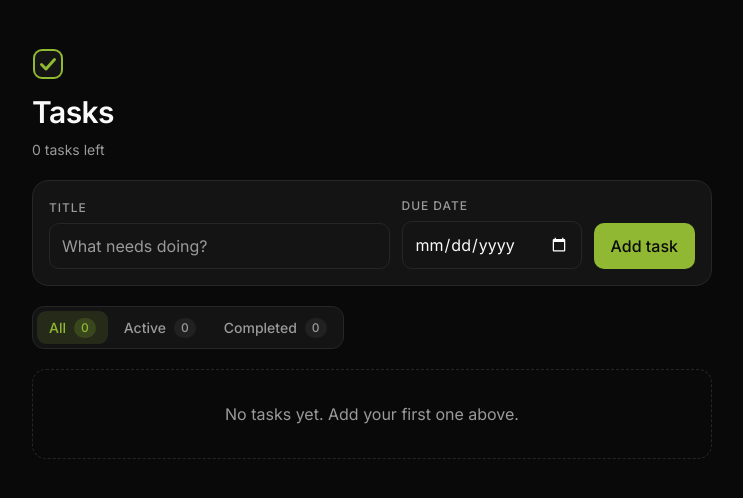
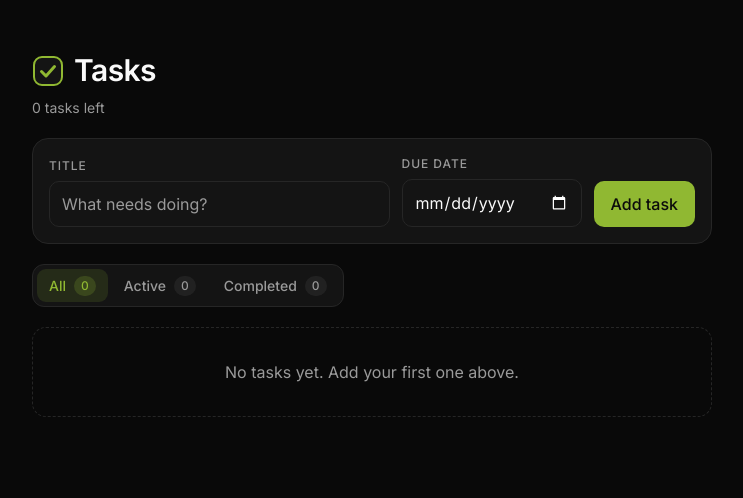
Before and after one commit to amiabl-programr/hng-15-todo-app, a React (Vite) app: page / in a window 1280 px wide. Shown: the top 498 px of the page, without its empty margins (268-1011 px from the left). Built offline with nearby package versions, Linux system fonts and the light colour scheme.

Commit message:
style: place the logo left of the page title

```diff
--- a/src/App.css
+++ b/src/App.css
@@ -14,8 +14,14 @@
   gap: 4px;
 }
 
+.app__heading {
+  display: flex;
+  align-items: center;
+  gap: 10px;
+}
+
 .app__logo {
-  margin-bottom: 6px;
+  flex-shrink: 0;
 }
 
 .app__title {
--- a/src/App.tsx
+++ b/src/App.tsx
@@ -64,8 +64,10 @@ export default function App() {
   return (
     <div className="app">
       <header className="app__header">
-        <img className="app__logo" src="/logo.svg" width="32" height="32" alt="" />
-        <h1 className="app__title">Tasks</h1>
+        <div className="app__heading">
+          <img className="app__logo" src="/logo.svg" width="32" height="32" alt="" />
+          <h1 className="app__title">Tasks</h1>
+        </div>
         <p className="app__subtitle">
           {counts.active === 0 && counts.all > 0
             ? 'All caught up.'
```
